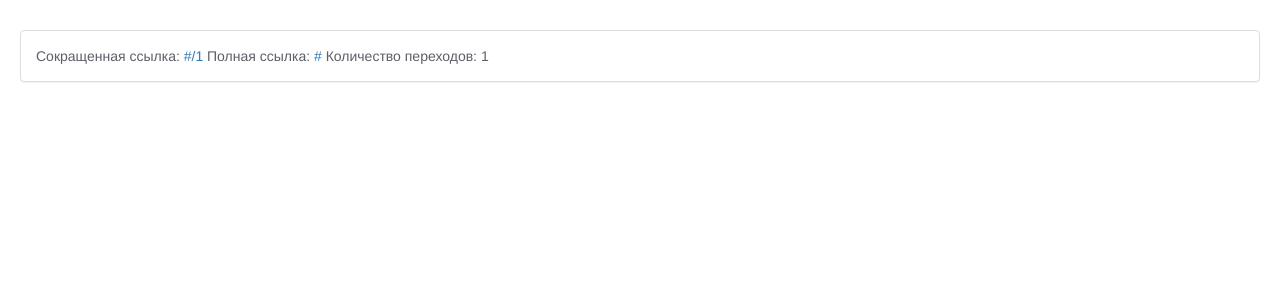
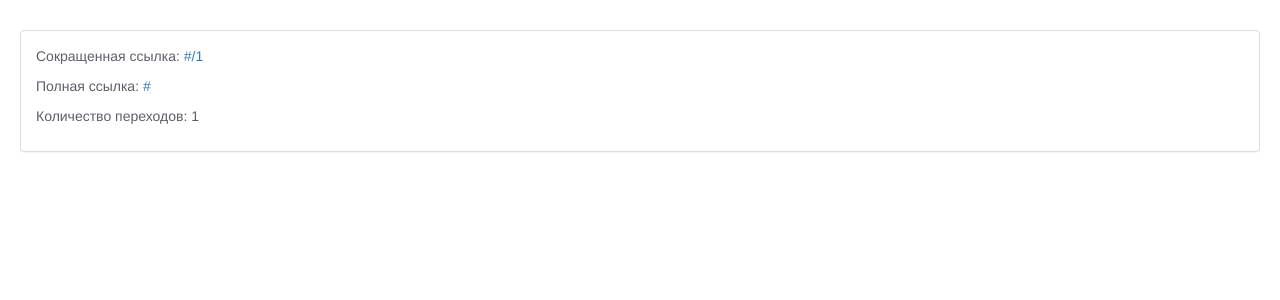
Before and after one commit to clownkill/url_shortener_django, a Django app: template shortenersite/templates/shortenersite/urls.html in a window 1280 px wide. Shown: the part 96-396 px from the top of the page. Run offline with Django 4.2, Linux system fonts and the light colour scheme; tables that the repository leaves empty hold one stand-in row (values such as "Sample post"); the template is opened without the code that fills it: values that come from a table or form of the project are taken from there, most other values are stand-ins (such as "Sample title", 1, 10 or a date in 2020); parts of the project's set-up code (start-up, migrations or seed data) failed here and were passed over; some libraries are stand-ins or nearby versions.

Commit message:
fix urls.html

```diff
--- a/shortenersite/static/shortenersite/css/custom.css
+++ b/shortenersite/static/shortenersite/css/custom.css
@@ -24,3 +24,7 @@ text-align: left;
 color: #5d5e68;
 display: hidden;
 }
+
+.flex-container {
+    display: flex; /* flex || inline-flex */
+}
--- a/shortenersite/templates/shortenersite/urls.html
+++ b/shortenersite/templates/shortenersite/urls.html
@@ -6,14 +6,17 @@
 
 {% for url in urls %}
     <div class="panel panel-default">
-        <div class="panel-body">
-            <span id="url-result">
-                   Сокращенная ссылка: <a href="{{ base_url }}/{{ url.short_id }}">{{ base_url }}/{{ url.short_id }}</a>
-                   Полная ссылка: <a href="{{ url.httpurl }}">{{ url.httpurl }}</a>
-                   Количество переходов: {{ url.count }}
-            </span>
+        <div class="flex-container">
+            <div class="panel-body">
+                <span id="url-result">
+                    <p>Сокращенная ссылка: <a href="{{ base_url }}/{{ url.short_id }}">{{ base_url }}/{{ url.short_id }}</a></p>
+                    <p>Полная ссылка: <a href="{{ url.httpurl }}">{{ url.httpurl }}</a></p>
+                    <p>Количество переходов: {{ url.count }}</p>
+                </span>
+            </div>
         </div>
     </div>
 {% endfor %}
 
+
 {% endblock %}
```
